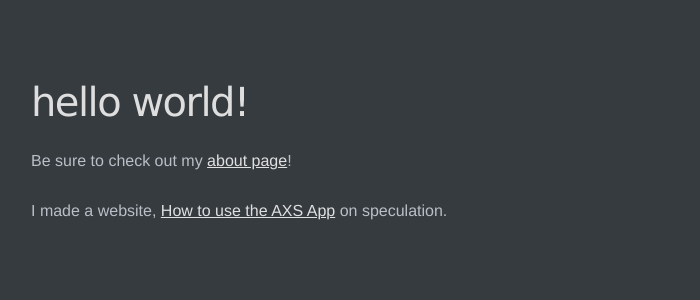
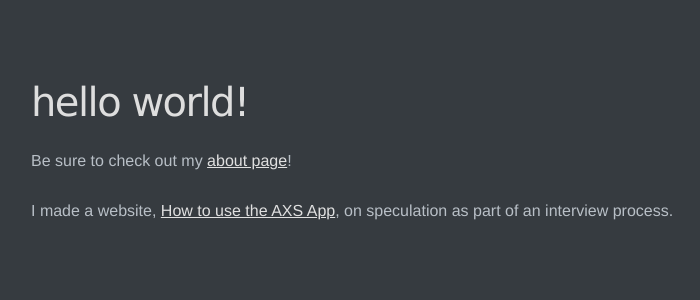
Before and after one commit to Jack-Walton/jack-walton.github.io, a Jekyll site: the page built from index.html, in a window 1280 px wide. Shown: the top 300 px of the page, without its empty margins (17-717 px from the left). Built offline with Jekyll 4.4.1, drawn with Linux system fonts in a browser that asks for light colours.

Commit message:
Update index.html

```diff
--- a/index.html
+++ b/index.html
@@ -6,4 +6,4 @@ title: Home
 
 <p>Be sure to check out my <a href="{{ site.baseurl }}/about">about page</a>!</p>
 
-<p>I made a website, <a href="{{ site.baseurl }}/AXS/AXS_Assessment">How to use the AXS App</a> on speculation.</p>
+<p>I made a website, <a href="{{ site.baseurl }}/AXS/AXS_Assessment">How to use the AXS App</a>, on speculation as part of an interview process.</p>
```
